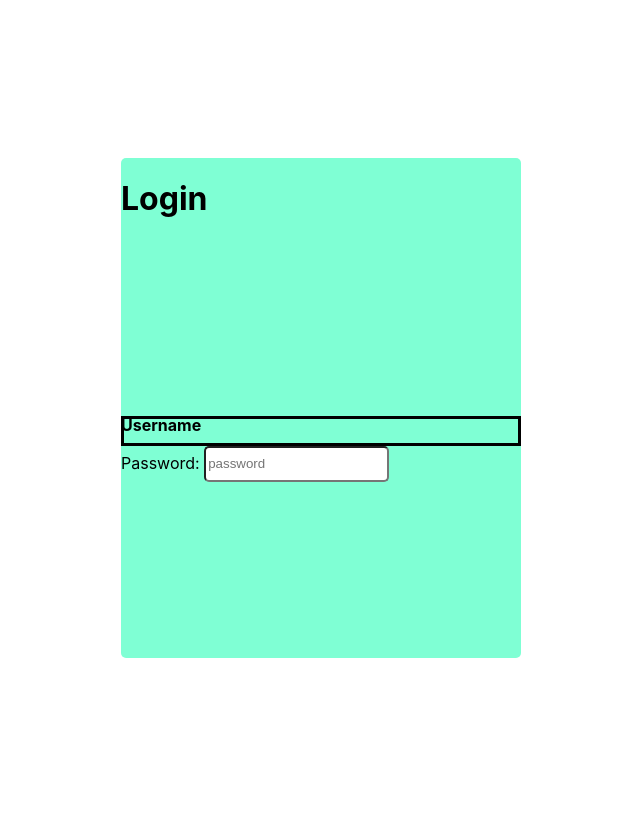
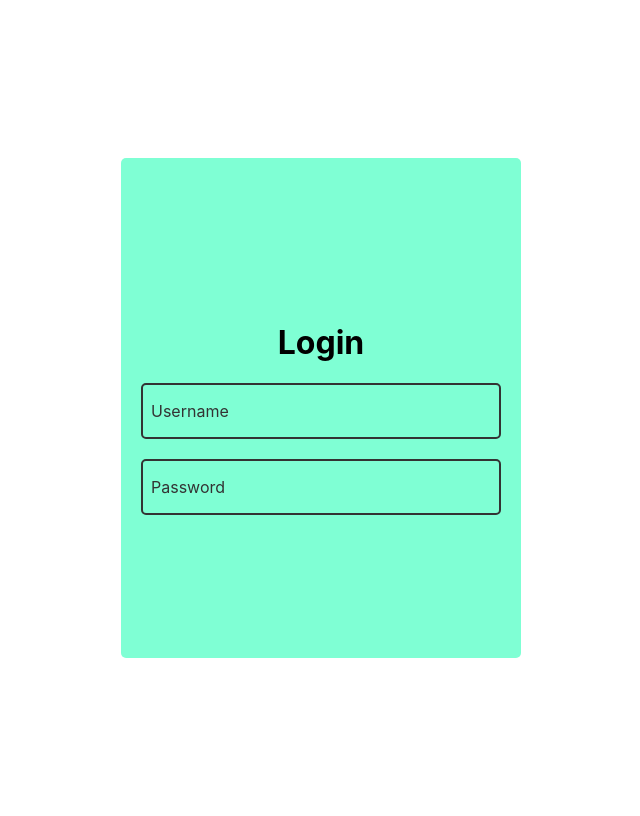
Before and after one commit to chintu901/e-commerce_website, a Flask app: page / in a window 1280 px wide. Shown: the whole page, without its empty margins (319-959 px from the left). Run offline with Flask 3, Linux system fonts and the light colour scheme.

Commit message:
add the input box functionality

```diff
--- a/static/style/css/main.css
+++ b/static/style/css/main.css
@@ -26,48 +26,55 @@
   background-color: white;
 }
 #background #box {
-  display: grid;
+  display: flex;
+  flex-direction: column;
+  justify-content: center;
+  align-items: center;
   width: 400px;
   height: 500px;
   font-family: "Inter", sans-serif;
   background-color: aquamarine;
   border-radius: 5px;
+  padding: 20px;
+  box-sizing: border-box;
 }
-#background #box #signin_signup_input_box .input {
+#background #box #signin_signup_input_box {
+  display: grid;
+  gap: 10px;
+  width: 100%;
+  gap: 20px;
+}
+#background #box #signin_signup_input_box div {
   position: relative;
-}
-#background #box #signin_signup_input_box .input__label {
-  position: absolute;
-  left: 0;
-  top: 0;
-  padding: calc(var(--size-bezel) * 0.75) calc(var(--size-bezel) * 0.5);
-  margin: calc(var(--size-bezel) * 0.75 + 3px) calc(var(--size-bezel) * 0.5);
-  background: pink;
-  white-space: nowrap;
-  transform: translate(0, 0);
-  transform-origin: 0 0;
-  background: var(--color-background);
-  transition: transform 120ms ease-in;
-  font-weight: bold;
-  line-height: 1.2;
-}
-#background #box #signin_signup_input_box .input__field {
-  box-sizing: border-box;
-  display: block;
   width: 100%;
-  border: 3px solid currentColor;
-  padding: calc(var(--size-bezel) * 1.5) var(--size-bezel);
-  color: currentColor;
-  background: transparent;
-  border-radius: var(--size-radius);
-}
-#background #box #signin_signup_input_box .input__field:focus + .input__label, #background #box #signin_signup_input_box .input__field:not(:placeholder-shown) + .input__label {
-  transform: translate(0.25rem, -65%) scale(0.8);
-  color: var(--color-accent);
 }
 #background #box #signin_signup_input_box input {
-  height: 30px;
+  width: 100%;
+  font-size: 1.2em;
+  padding: 15px 10px;
+  border: 2px solid #333333;
+  background: transparent;
   border-radius: 5px;
+  outline: none;
+  box-sizing: border-box;
+}
+#background #box #signin_signup_input_box label {
+  position: absolute;
+  top: 50%;
+  left: 10px;
+  transform: translateY(-50%);
+  color: #333333;
+  font-size: 1em;
+  pointer-events: none;
+  transition: 0.3s ease all;
+}
+#background #box #signin_signup_input_box input:focus ~ label,
+#background #box #signin_signup_input_box input:not(:placeholder-shown) ~ label {
+  top: 1px;
+  font-size: 0.8em;
+  color: rgb(255, 159, 4);
+  background: aquamarine;
+  padding: 0 5px;
 }
 
 /*# sourceMappingURL=main.css.map */
--- a/static/style/sass/main.scss
+++ b/static/style/sass/main.scss
@@ -1,21 +1,23 @@
-
-
 @font-face {
     font-family: thin_text;
     src: url("../../font/RaelaGrotesque-Thin.ttf");
 }
+
 @font-face {
     font-family: bolder_text;
     src: url("../../font/RaelaGrotesque-Black.ttf");
 }
+
 @font-face {
     font-family: light_text;
     src: url("../../font/RaelaGrotesque-Light.ttf");
 }
+
 @font-face {
     font-family: medium_text;
     src: url("../../font/RaelaGrotesque-Medium.ttf");
 }
+
 @font-face {
     font-family: regular_text;
     src: url("../../font/RaelaGrotesque-Regular.ttf");
@@ -29,58 +31,59 @@
     background-color: white;
 
     #box {
-        display: grid;
+        display: flex;
+        flex-direction: column;
+        justify-content: center;
+        align-items: center;
         width: 400px;
         height: 500px;
         font-family: 'Inter', sans-serif;
         background-color: aquamarine;
         border-radius: 5px;
+        padding: 20px;
+        box-sizing: border-box;
 
         #signin_signup_input_box {
+            display: grid;
+            gap: 10px;
+            width: 100%;
+            gap: 20px;
 
-            .input {
+            div {
                 position: relative;
-
-                &__label {
-                  position: absolute;
-                  left: 0;
-                  top: 0;
-                  padding: calc(var(--size-bezel) * 0.75) calc(var(--size-bezel) * .5);
-                  margin: calc(var(--size-bezel) * 0.75 + 3px) calc(var(--size-bezel) * .5);
-                  background: pink;
-                  white-space: nowrap;
-                  transform: translate(0, 0);
-                  transform-origin: 0 0;
-                  background: var(--color-background);
-                  transition: transform 120ms ease-in;
-                  font-weight: bold;
-                  line-height: 1.2;
-                }
-                &__field {
-                  box-sizing: border-box;
-                  display: block;
-                  width: 100%;
-                  border: 3px solid currentColor;
-                  padding: calc(var(--size-bezel) * 1.5) var(--size-bezel);
-                  color: currentColor;
-                  background: transparent;
-                  border-radius: var(--size-radius);
-
-                  &:focus,
-                  &:not(:placeholder-shown) {
-                    & + .input__label {
-                      transform: translate(.25rem, -65%) scale(.8);
-                      color: var(--color-accent);
-                    }
-                  }
-                }
+                width: 100%;
             }
 
             input {
-                height: 30px;
+                width: 100%;
+                font-size: 1.2em;
+                padding: 15px 10px;
+                border: 2px solid #333333;
+                background: transparent;
                 border-radius: 5px;
+                outline: none;
+                box-sizing: border-box;
+            }
+
+            label {
+                position: absolute;
+                top: 50%;
+                left: 10px;
+                transform: translateY(-50%);
+                color: #333333;
+                font-size: 1em;
+                pointer-events: none;
+                transition: 0.3s ease all;
+            }
+
+            input:focus ~ label,
+            input:not(:placeholder-shown) ~ label {
+                top: 1px;
+                font-size: 0.8em;
+                color: rgb(255, 159, 4);
+                background: aquamarine;
+                padding: 0 5px;
             }
         }
-
     }
 }
--- a/templates/login_page.html
+++ b/templates/login_page.html
@@ -13,14 +13,12 @@
                     </div>
                     <div id="signin_signup_input_box">
                         <div id="username">
-                            <label class="input">
-                                <input class="input__field" type="text" placeholder=" " />
-                                <span class="input__label">Username</span>
-                            </label>
+                            <input type="text" id="username_input_box" autocomplete="off" placeholder=" " class="form_input">
+                            <label for="username_input_box">Username</label>
                         </div>
                         <div id="password">
-                            <label>Password:</label>
-                            <input type="password" placeholder="password">
+                            <input type="password" id="password_input_box" autocomplete="off" placeholder=" " class="form_input">
+                            <label for="password_input_box">Password</label>
                         </div>
                     </div>
                 </div>
```
Also changed, not shown: 1 other file.
